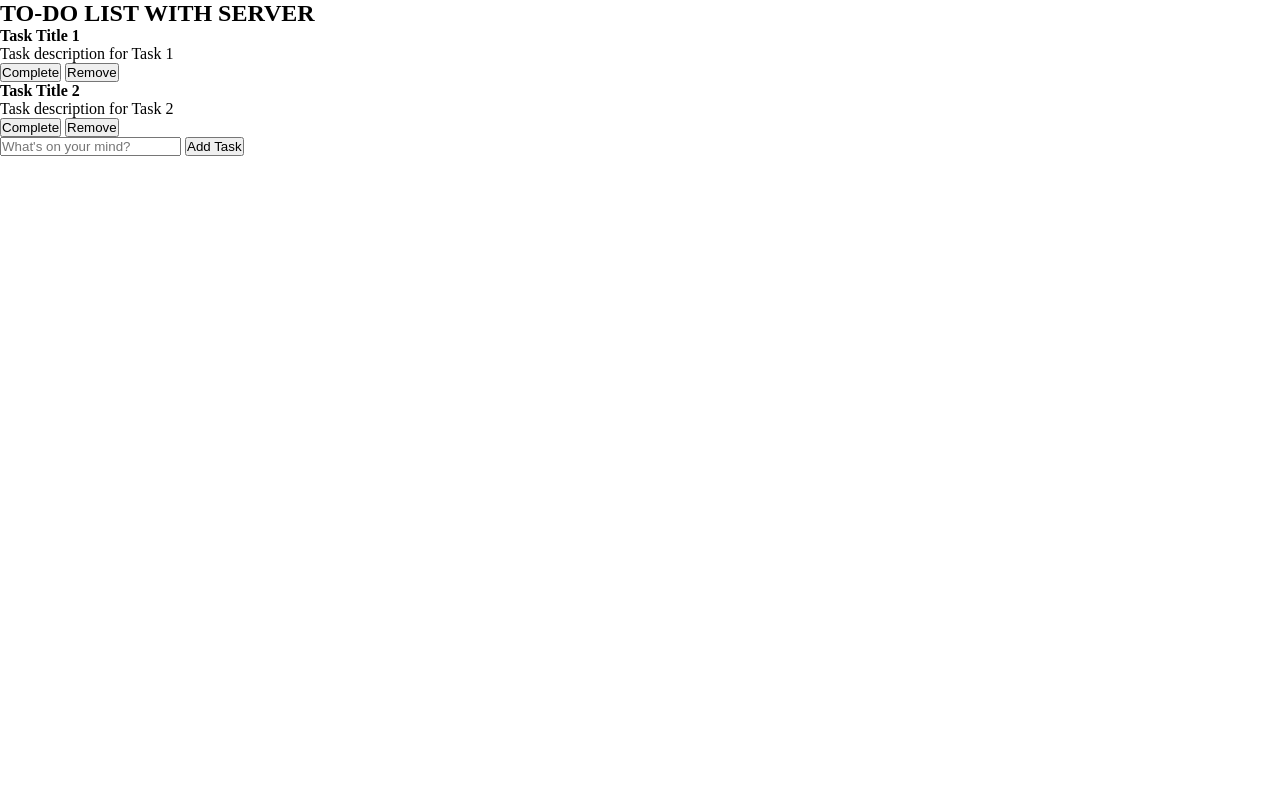
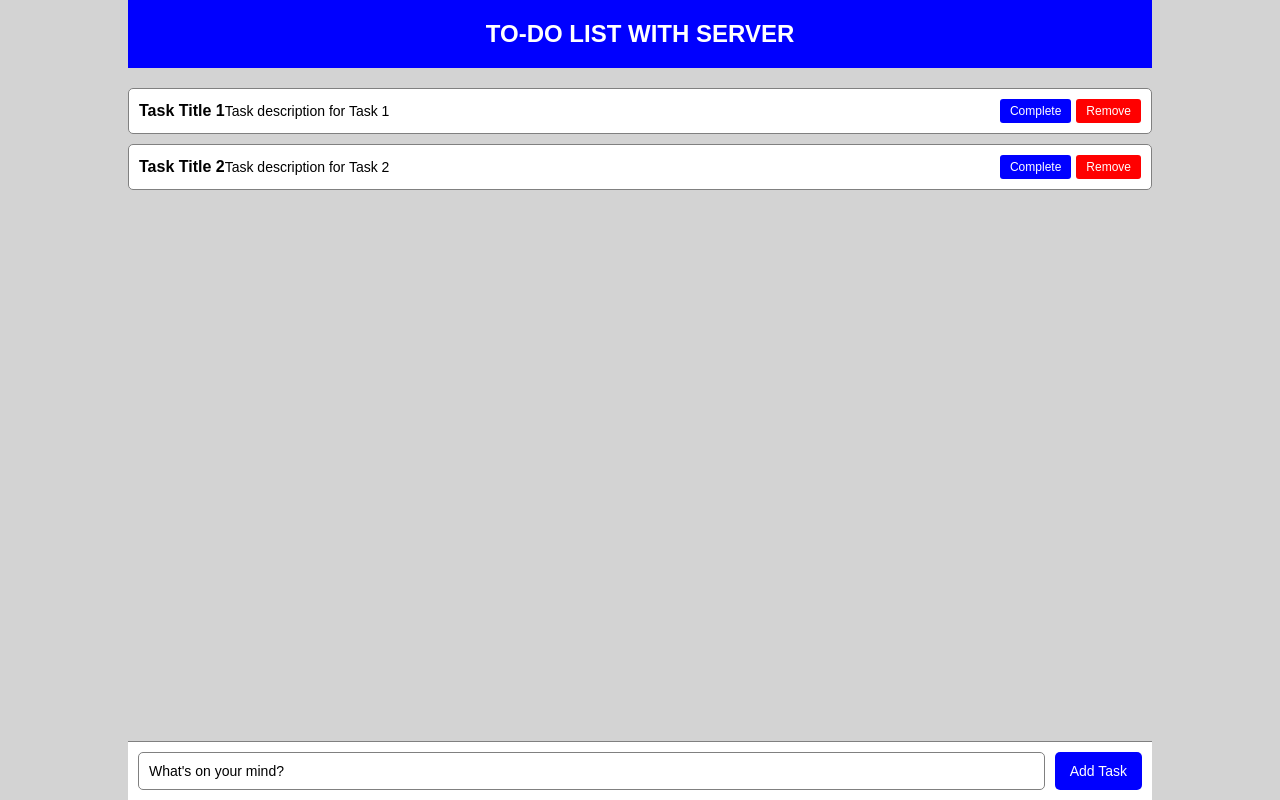
Before and after one commit to codespirityash/vanilla-todo-with-server, a website built with Vite: page client/index.html in a window 1280 px wide. Built offline with nearby package versions, Linux system fonts and the light colour scheme.

Commit message:
Add Css Styling to HTML Structure

```diff
--- /dev/null
+++ b/client/src/styles/_resets.scss
@@ -0,0 +1,5 @@
+* {
+  margin: 0;
+  padding: 0;
+  box-sizing: border-box;
+}
--- /dev/null
+++ b/client/src/styles/_variables.scss
@@ -0,0 +1,6 @@
+$primary-color: blue;
+$secondary-color: red;
+$background-color: lightgray;
+$text-color: black;
+$input-bg: white;
+$border-color: gray;
--- a/client/src/styles/index.scss
+++ b/client/src/styles/index.scss
@@ -1,6 +1,109 @@
+@import "./resets";
+@import "./variables";
 
-*{
-    margin:0;
-    padding:0;
-    box-sizing:border-box;
+body {
+  font-family: Arial, sans-serif;
+  background-color: $background-color;
+  color: $text-color;
+  height: 100%;
+  display: flex;
+  flex-direction: column;
+  justify-content: space-between;
 }
+
+#app {
+  width: 80%;
+  height: 100%;
+  margin: 0 auto;
+}
+
+header {
+  text-align: center;
+  background-color: $primary-color;
+  color: white;
+  padding: 20px;
+
+  h2 {
+    font-size: 24px;
+  }
+}
+
+#task-list {
+  margin: 20px 0;
+  height: 70%;
+  overflow-y: auto;
+
+  .item {
+    display: flex;
+    justify-content: space-between;
+    align-items: center;
+    background-color: $input-bg;
+    border: 1px solid $border-color;
+    border-radius: 5px;
+    padding: 10px;
+    margin-bottom: 10px;
+
+    .content {
+      flex-grow: 1;
+      font-size: 14px;
+    }
+
+    .footer {
+      display: flex;
+      gap: 5px;
+
+      button {
+        padding: 5px 10px;
+        font-size: 12px;
+        border: none;
+        border-radius: 3px;
+
+        &#complete {
+          background-color: $primary-color;
+          color: white;
+        }
+
+        &#remove {
+          background-color: $secondary-color;
+          color: white;
+        }
+      }
+    }
+  }
+}
+
+footer {
+  position: fixed;
+  bottom: 0;
+  left: 0;
+  right: 0;
+  width: 80%;
+  margin: 0 auto;
+  background-color: $input-bg;
+  border-top: 1px solid $border-color;
+  padding: 10px;
+  display: flex;
+  gap: 10px;
+
+  input[type="text"] {
+    flex: 1;
+    padding: 10px;
+    border: 1px solid $border-color;
+    border-radius: 5px;
+    font-size: 14px;
+
+    &::placeholder {
+      color: $text-color;
+    }
+  }
+
+  button {
+    background-color: $primary-color;
+    color: white;
+    border: none;
+    padding: 10px 15px;
+    border-radius: 5px;
+    font-size: 14px;
+    cursor: pointer;
+  }
+}
```
Also changed, not shown: dist/css/index.css (added), dist/css/resets.css (added), 2 other files.
